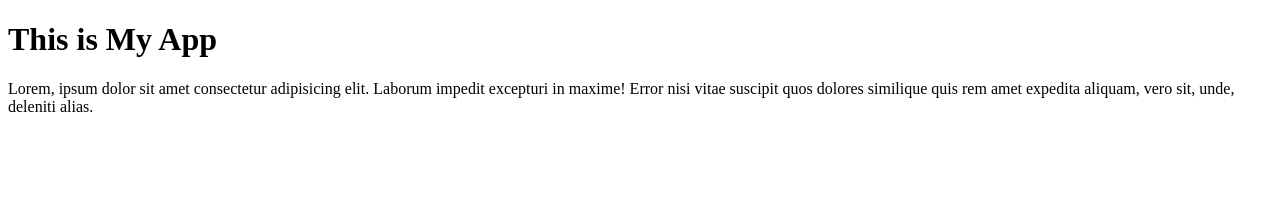
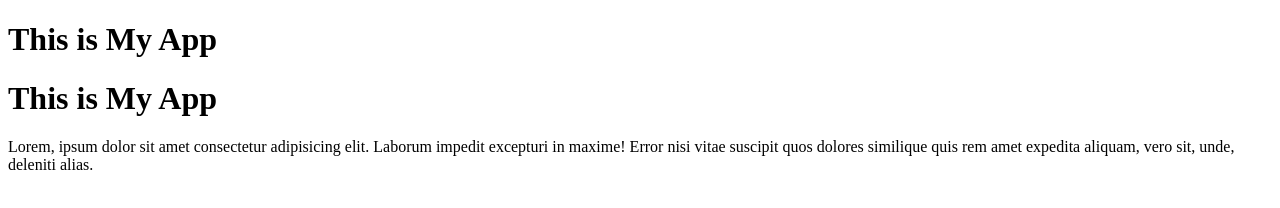
Before and after one commit to LeftyGunn/myApp, a plain HTML site: page index.html in a window 1280 px wide. Drawn offline with Linux system fonts and the light colour scheme.

Commit message:
added h1

```diff
--- a/index.html
+++ b/index.html
@@ -7,6 +7,7 @@
 </head>
 <body>
     <h1>This is My App</h1>
+    <h1>This is My App</h1>
     <p>Lorem, ipsum dolor sit amet consectetur adipisicing elit. Laborum impedit excepturi in maxime! Error nisi vitae suscipit quos dolores similique quis rem amet expedita aliquam, vero sit, unde, deleniti alias.
     </p>
 </body>
```
